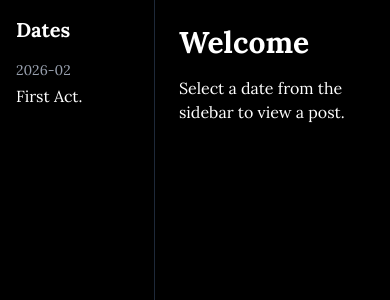
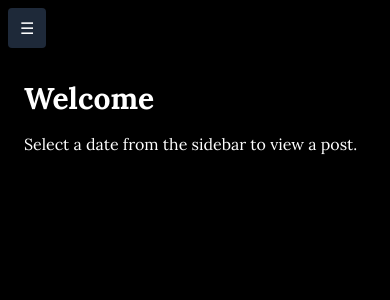
Before and after one commit to strangerwoods/woods, a React (Vite) app: page / in a window 390 px wide. Shown: the top 300 px of the page. Built offline with nearby package versions, Linux system fonts and the light colour scheme.

Commit message:
new post

```diff
--- a/package.json
+++ b/package.json
@@ -18,6 +18,7 @@
 		"react-dom": "^19.2.0",
 		"react-markdown": "^10.1.0",
 		"react-router-dom": "^7.13.0",
+		"rehype-raw": "^7.0.0",
 		"remark-gfm": "^4.0.1",
 		"tailwindcss": "^4.2.0"
 	},
--- a/src/components/Post.jsx
+++ b/src/components/Post.jsx
@@ -2,6 +2,7 @@ import { useParams } from 'react-router-dom';
 import { getPost } from '../lib/posts';
 import ReactMarkdown from 'react-markdown';
 import remarkGfm from 'remark-gfm';
+import rehypeRaw from 'rehype-raw';
 
 const Post = () => {
 	const { year, month, day } = useParams();
@@ -13,7 +14,7 @@ const Post = () => {
 		<article>
 			<h1 className='text-2xl font-bold mb-2'>{post.title}</h1>
 			<div className='prose prose-invert'>
-				<ReactMarkdown remarkPlugins={[remarkGfm]}>{post.content}</ReactMarkdown>
+				<ReactMarkdown remarkPlugins={[remarkGfm]} rehypePlugins={[rehypeRaw]}>{post.content}</ReactMarkdown>
 			</div>
 		</article>
 	);
--- a/src/components/Sidebar.jsx
+++ b/src/components/Sidebar.jsx
@@ -1,7 +1,7 @@
 import { Link } from "react-router-dom";
 import { listPosts } from '../lib/posts';
 
-const Sidebar = () => {
+const Sidebar = ({ open = false, onClose = () => {} }) => {
 	const posts = listPosts();
 	const grouped = posts.reduce((acc, p) => {
 		const month = `${p.year}-${p.month}`; // YYYY-MM
@@ -12,16 +12,26 @@ const Sidebar = () => {
 
 	const months = Object.keys(grouped).sort((a, b) => b.localeCompare(a));
 
+	const mobileClasses = open ? 'translate-x-0' : '-translate-x-full';
+
 	return (
-		<aside className="w-64 p-4 border-r border-gray-800">
-			<h2 className="text-xl font-bold mb-4">Dates</h2>
+		<aside className={`fixed inset-y-0 left-0 w-64 transform transition-transform duration-200 z-50 md:static md:translate-x-0 ${mobileClasses} bg-black p-4 border-r border-gray-800`}>
+			<div className="md:hidden mb-4 flex justify-between items-center">
+				<h2 className="text-xl font-bold">Dates</h2>
+				<button onClick={onClose} aria-label="Close sidebar" className="px-2 py-1 bg-gray-800 rounded">✕</button>
+			</div>
+
+			<div className="hidden md:block">
+				<h2 className="text-xl font-bold mb-4">Dates</h2>
+			</div>
+
 			{months.map((month) => (
 				<div key={month} className="mb-4">
 					<div className="text-sm uppercase text-gray-400 mb-1">{month}</div>
 					<ul className="list-none pl-0">
 						{grouped[month].map(post => (
 							<li key={post.id} className='mb-1'>
-								<Link to={`/posts/${post.year}/${post.month}/${post.day}`} className='text-white hover:underline'>
+								<Link onClick={onClose} to={`/posts/${post.year}/${post.month}/${post.day}`} className='text-white hover:underline'>
 									{post.title}
 								</Link>
 							</li>
--- a/src/components/layout/Layout.jsx
+++ b/src/components/layout/Layout.jsx
@@ -1,13 +1,28 @@
+import { useState } from 'react';
 import Sidebar from "../Sidebar";
 import { Outlet } from "react-router-dom";
 
 const Layout = () => {
+	const [open, setOpen] = useState(false);
+	const toggle = () => setOpen(v => !v);
+	const close = () => setOpen(false);
+
 	return (
-		<div className="bg-black min-h-screen text-white flex">
-			<Sidebar />
-			<main className="p-6 w-full">
-				<Outlet />
-			</main>
+		<div className="bg-black min-h-screen text-white">
+			<div className="md:hidden p-2">
+				<button onClick={toggle} aria-expanded={open} className="px-3 py-2 bg-gray-800 rounded">
+					☰
+				</button>
+			</div>
+
+			{open && <div onClick={close} className="fixed inset-0 bg-black/50 z-40 md:hidden" />}
+
+			<div className="flex">
+				<Sidebar open={open} onClose={close} />
+				<main className="p-6 w-full">
+					<Outlet />
+				</main>
+			</div>
 		</div>
 	);
 };
--- /dev/null
+++ b/src/posts/2026/02/23.md
@@ -0,0 +1,58 @@
+# Late night
+
+&nbsp;
+
+## 00:35  2026/02/23
+
+&nbsp;
+
+I'm uhh, unable to sleep, every time I close my eyes at night it's like I'm dragged in a whole other world
+a better one maybe but the fact that they're divided between day and night makes me feel like I'm going insane.
+I'm listening to some synthwave(?) music and just writing stuff down trying to make sense of my mind and the things
+I'd like to do, this is taking a lot of effort much more than I'm used to. I wish to not exist anymore and that's the only
+truth I've ever known, ever since I was young and didn't wanna take part in family photos it was like I already knew what
+was gonna happen to me. I've recently taken a like to pinterest and collecting images from there to remind me of what I
+believe in and what makes me, me, it's such a girly website (usually) yet I enjoy the simple act of looking at things that
+look like myself.
+
+&nbsp;
+
+<img src="https://i.pinimg.com/1200x/2b/03/dd/2b03dd9f37fe2f633dbd5f4cd788c4ed.jpg" alt="Pinterest picture" width="200" height="200">
+
+&nbsp;
+
+I really don't like most people, the current idea is "autism" but I'm still pretty sure I dont have that, the more I think about
+which mental illnesses I have the more they blend one into eachother becoming a garbled mess of me basically having "**everything everywhere
+all at once**", it feels like my body wants to hit itself against a wall over and over and over again until it feels nothing no more.
+
+&nbsp;
+
+I've been playing this game, space station 14, it's about roleplaying on a space ship and it's been such a timesink for me.
+I get these springs of anger and rage inside of me but I'm not about to destroy the electronics that I have near me cause I
+paid a bunch for em.
+
+&nbsp;
+
+I tried puffing on my dmt pen, the effects are pretty light but it does make me feel much more weightless, is this how normal people
+feel all the time?
+
+&nbsp;
+
+I feel like puking, I'm watching a video about the eightfold path trying to make sense of buddhism and my place in it.
+
+&nbsp;
+
+How bad does writing have to get before you should be ashamed of it, I'm watching a video about a manga I read lately, "homunculus".
+The struggles of people are really interesting, I wish to peer into the soul of someone until I understand every inch of them, every
+movement they make I just want to know that there's someone out there who's just like fucking me and who enjoys the stuff that I do,
+every connection I've made and that I will probably ever make feels so shallow, so lackluster every time there's a moment of silence
+it sounds like it wasn't meant to be, we aren't meant to be having this conversation, I shouldn't be in this position you'll never understand
+my point of view and even if you tried you would get it all wrong we'd be stuck on the same thing for ages because the human mind was
+not made for this, for not moving for staying still and quiet and trying to figure out the other person and trying to understand them.
+
+&nbsp;
+
+Do you ever feel like a fraud? I do, pretty damn often, every time I take a shortcut I feel like I'm doing myself wrong and cheating and like
+I'm not good enough because I never heard that said to me, because I never wanted to live as much as other people expected of me, because I never tried
+enough in what I was supposed to be doing. Every word that I say or type feels incomplete, wrong not enough among the enormous amount of things I
+have to say, every correction every mistake every fucking time I stutter it feels so wrong.
```
Also changed, not shown: src/posts/2026/02/22.md (renamed from src/posts/2026/02/21.md), 1 other file (tests, documents, lock files or other folders).
